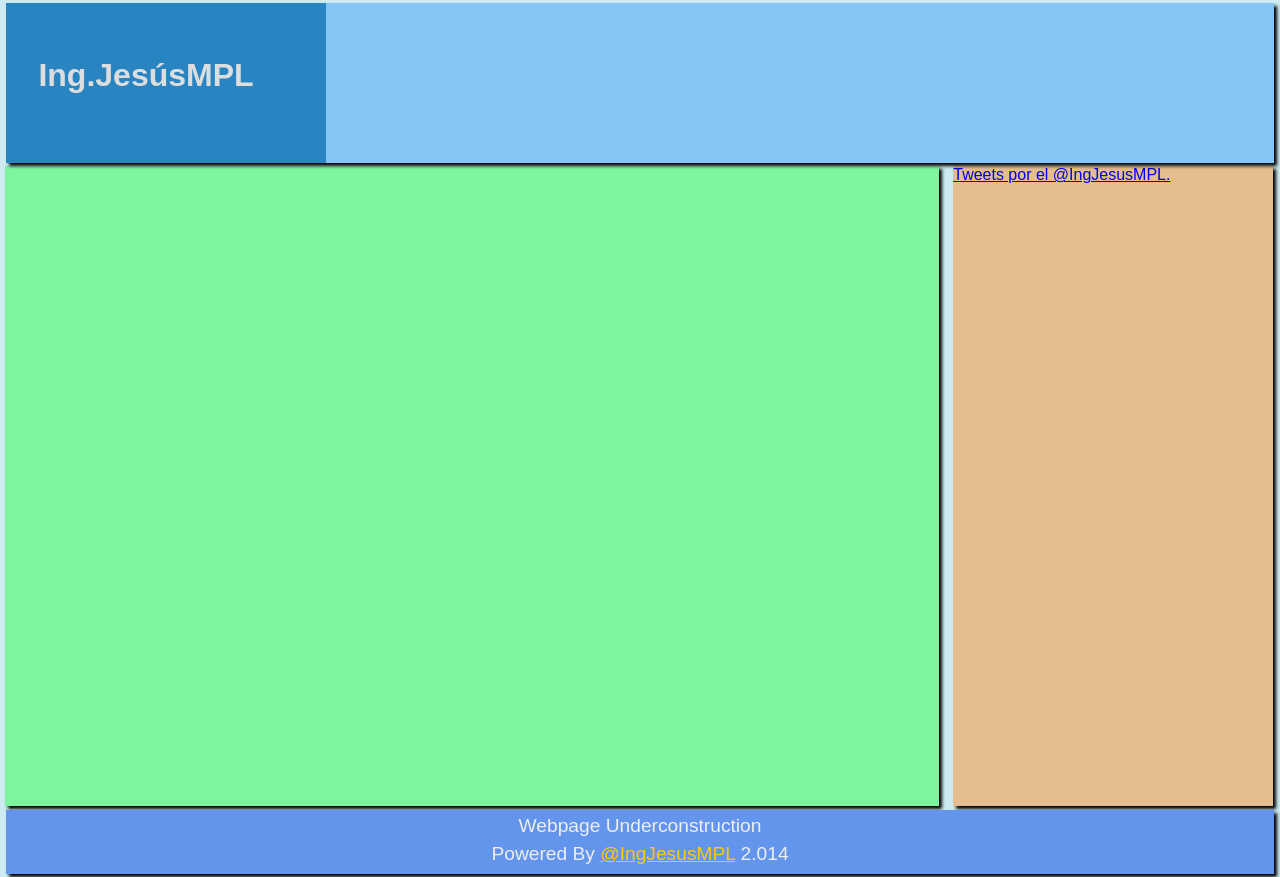
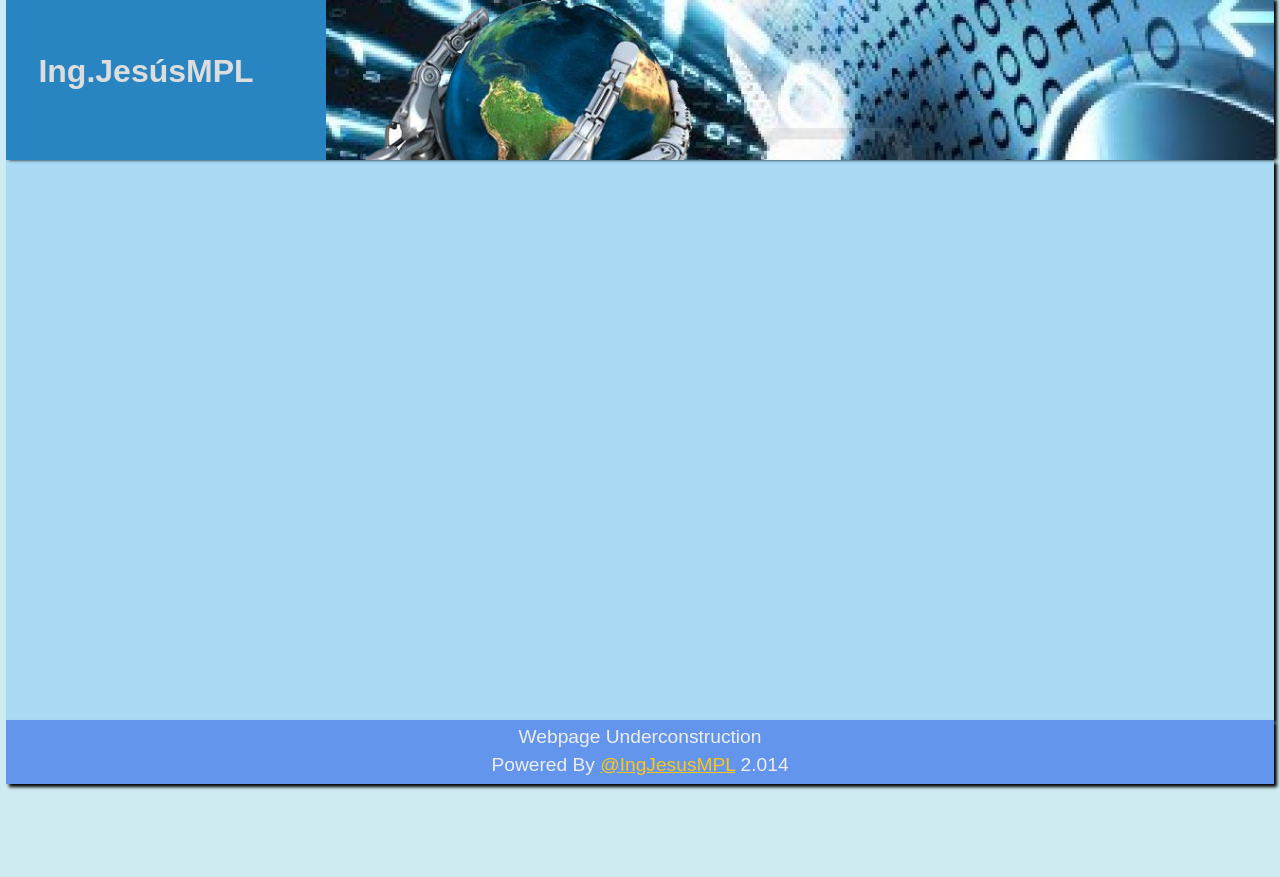
Before and after one commit to m4kubx/tk.ingjesusmpl, a plain HTML site: page index.html in a window 1280 px wide. After the commit the page ends 800 px from the top, so only its background shows below. Drawn offline with nearby package versions, Linux system fonts and the light colour scheme.

Commit message:
Changes to the landing page

```diff
--- a/css/main.css
+++ b/css/main.css
@@ -2,11 +2,16 @@ body {
     background-color: rgb(205, 235, 240);
 }
 
+header {
+    box-shadow: .2em 0em .2em;
+}
+footer {
+    box-shadow: .2em .2em .2em;
+}
 header, footer {
     background: rgba(65, 162, 255, 0.5);
-    box-shadow: .2em .2em .2em;
     height: 10em;
-    margin: .2em auto;
+    margin: 0em auto;
     overflow: hidden;
     position: relative;
     transition: all 1s ease;
@@ -34,20 +39,7 @@ header div {
     transition: all 1s ease;
     width: 40em;
 }
-aside{
-    background: rgba(255, 143, 47, 0.50);
-    width: 0;
-}
-aside, #main {
-    box-shadow: .2em .2em .2em;
-    display: inline-block;
-    height: 40em;
-    margin: 0 .3em;
-    overflow: hidden;
-    transition: all 1s ease;
-    vertical-align: top;
 
-}
 footer{
     background: cornflowerblue;
     height: 0;
@@ -67,6 +59,31 @@ footer a:link {
 }
 
 #main {
-    background: rgba(46, 255, 81, 0.50);
-    width: 0;
+    background: rgba(92, 180, 255, 0.3);
+    box-shadow: .2em .2em .2em;
+    display: block;
+    height: 0em;
+    margin: 0 auto;
+    overflow: hidden;
+    transition: all 1s ease;
+    vertical-align: top;
+    width: 99%;
 }
+
+#right{
+    background: red;
+    display: block;
+    height: inherit;
+    margin-left: 20em;
+    width: 75   %;
+}
+#right img {
+    width: 100%;
+}
+
+/*@media screen and (max-width: 600px){
+    aside, #main {
+        width: 100%;
+    }
+
+}*/
--- a/index.html
+++ b/index.html
@@ -14,15 +14,17 @@
         <header>
             <div></div>
             <h1><a href="">Ing.JesúsMPL</a></h1>
+            <section id="right">
+                <figure>
+                 <img src="./img/tecnogreathouse.png" alt="Desarrollo web y servicio técnico IngJesusMPL">
+                 <figcaption><stroke>Desarrollo Web y Servicio Técnico</stroke></figcaption>
+               </figure>
+            </section>
         </header>
         <section id="main"></section>
-        <aside>
-            <a class="twitter-timeline"  href="https://twitter.com/IngJesusMPL" data-widget-id="535510980550479872">Tweets por el @IngJesusMPL.</a>
-            <script>!function(d,s,id){var js,fjs=d.getElementsByTagName(s)[0],p=/^http:/.test(d.location)?'http':'https';if(!d.getElementById(id)){js=d.createElement(s);js.id=id;js.src=p+"://platform.twitter.com/widgets.js";fjs.parentNode.insertBefore(js,fjs);}}(document,"script","twitter-wjs");</script>
-        </aside>
         <footer><p><stroke>Webpage Underconstruction</stroke></p><p>Powered By <a href="https://twitter.com/IngJesusMPL">@IngJesusMPL</a> 2.014</p></footer>
 
-        <script src="//ajax.googleapis.com/ajax/libs/jquery/1.10.2/jquery.min.js"></script>
+        <script src="https://ajax.googleapis.com/ajax/libs/jquery/1.10.2/jquery.min.js"></script>
         <script>window.jQuery || document.write('<script src="js/vendor/jquery-1.10.2.min.js"><\/script>')</script>
         <script src="js/main.js"></script>
 
--- a/js/main.js
+++ b/js/main.js
@@ -27,8 +27,8 @@ function splash(){
         elem.css(estilos);
     },2000);
 
-    show("#main", 73, 2000);
-    show("aside",25, 2500)
+    show("#main", null, 2000);
+
     setTimeout(function() {
         var estilos = {
             "height": "4em"
@@ -38,10 +38,11 @@ function splash(){
 }
 
 function show(elem, val, tim) {
+    var val = val || (window.innerHeight-240);
     var elem = $(elem);
     setTimeout(function() {
         var estilos = {
-            "width": val + "%"
+            "height": val + "px"
         }
         elem.css(estilos);
     },tim);
```
Also changed, not shown: img/tecnogreathouse.png (added).
